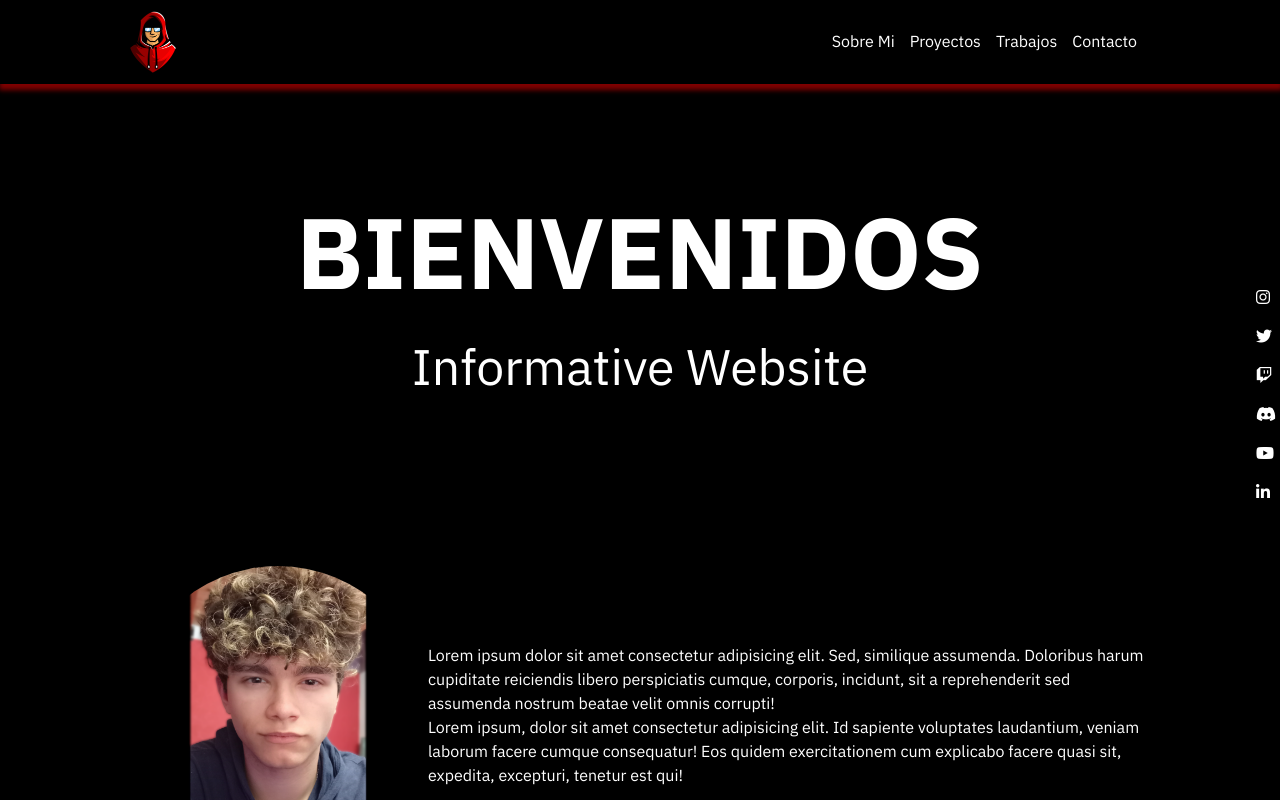
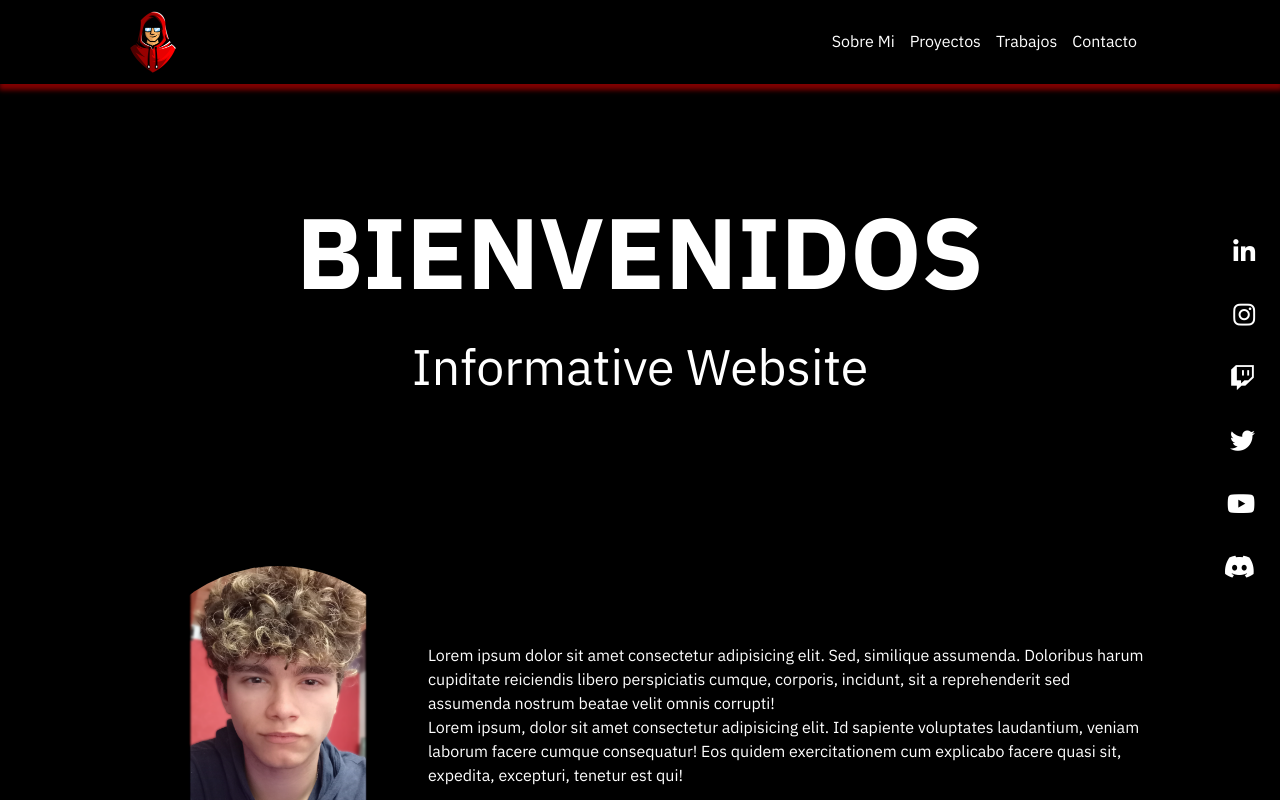
Before and after one commit to manualvez/sethalvez, a plain HTML site: page index.html in a window 1280 px wide. Shown: the top 800 px of the page. Drawn offline with Linux system fonts and the light colour scheme.

Commit message:
Fixeo barra rrss

```diff
--- a/css/style.css
+++ b/css/style.css
@@ -9,12 +9,25 @@ a {
 }
 .rrss-fixed{
     position: fixed;
+    width: 100%;
+    height: 100%;
+}
+.rrss-fixed ul{
     list-style: none;
-    left: 95%;
-    bottom: 35%;
+    display: flex;
+    flex-direction: column;
+    align-items: flex-end;
+    margin-top: 30vh;
+    margin-bottom: 30vh;
+    height: 60vh;
+    margin-right: 25px;
+
 }
 .rrss-fixed li{
-    margin-bottom: 15px;
+    margin-bottom: 35px;
+}
+.rrss-fixed i {
+    font-size: 25px;
 }
 /* HEADER */
 
--- a/index.html
+++ b/index.html
@@ -18,15 +18,16 @@
     <title>SethAlvez Web</title>
 </head>
 <body>
-
-    <ul class="rrss-fixed">
-        <li><a target=" _blank" href="https://www.instagram.com/manuu_alvez/" ><i class="fa-brands fa-instagram"></i></li></a>
-        <li><a target=" _blank" href="https://twitter.com/SethAlvez"><i class="fa-brands fa-twitter"></i></li></a>
-        <li><a target=" _blank" href="https://www.twitch.tv/sethalvez"><i class="fa-brands fa-twitch"></i></li></a>
-        <li><a target=" _blank" href="https://discord.gg/J7fTsAGfqC"><i class="fa-brands fa-discord"></i></li></a>
-        <li><a target=" _blank" href="https://www.youtube.com/sethalvez"><i class="fa-brands fa-youtube"></i></li></a>
-        <li><a target=" _blank" href="https://www.linkedin.com/in/sethalvez/"><i class="fa-brands fa-linkedin-in"></i></li></a>
-    </ul>
+    <div class="rrss-fixed">
+        <ul>
+            <li><a target=" _blank" href="https://www.linkedin.com/in/sethalvez/"><i class="fa-brands fa-linkedin-in"></i></li></a>
+            <li><a target=" _blank" href="https://www.instagram.com/manuu_alvez/" ><i class="fa-brands fa-instagram"></i></li></a>
+            <li><a target=" _blank" href="https://www.twitch.tv/sethalvez"><i class="fa-brands fa-twitch"></i></li></a>
+            <li><a target=" _blank" href="https://twitter.com/SethAlvez"><i class="fa-brands fa-twitter"></i></li></a>
+            <li><a target=" _blank" href="https://www.youtube.com/sethalvez"><i class="fa-brands fa-youtube"></i></li></a>
+            <li><a target=" _blank" href="https://discord.gg/J7fTsAGfqC"><i class="fa-brands fa-discord"></i></li></a>
+        </ul>
+    </div>
 
     <!-- HEADER -->
     <header id="header">
```
